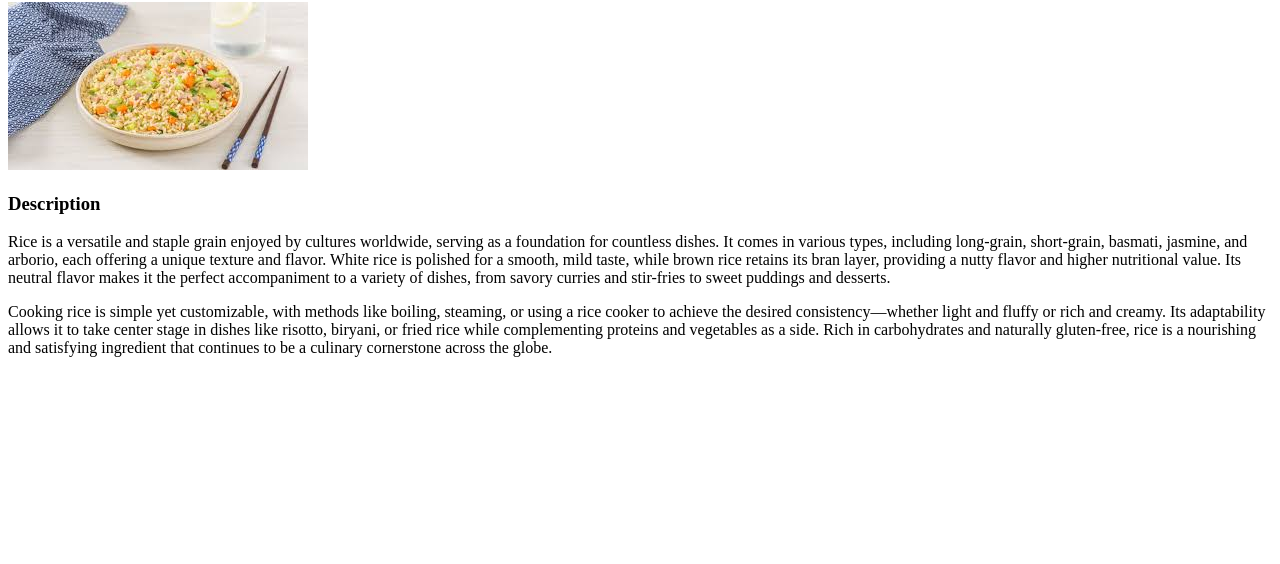
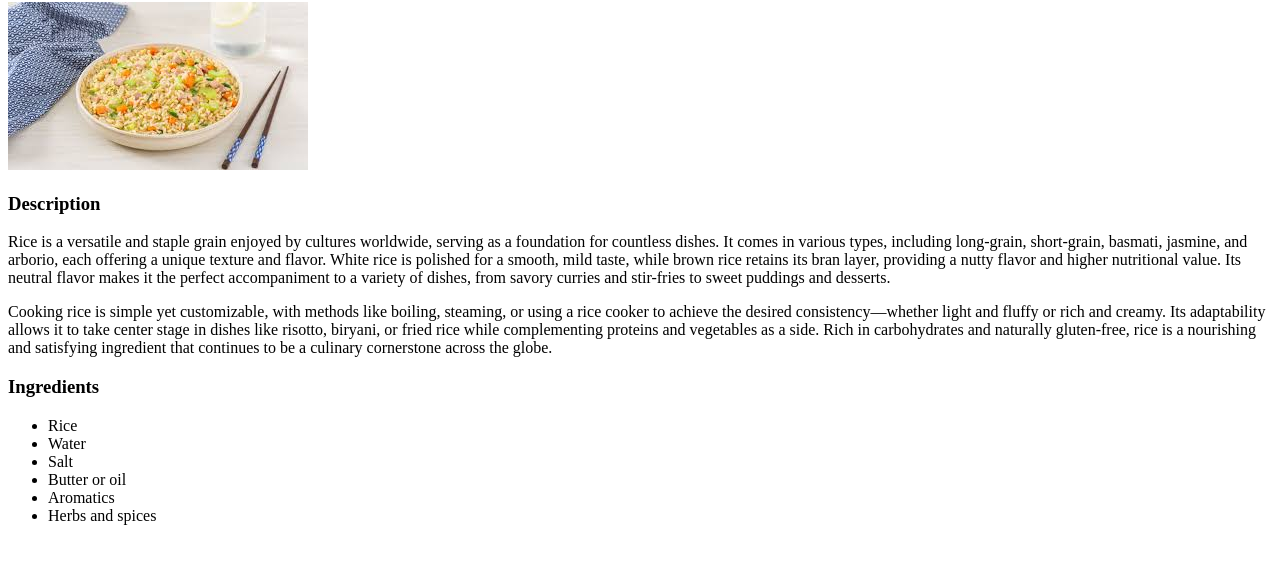
Before and after one commit to Mahmoudijkstra/odin-recipes, a plain HTML site: page recipes/rice.html in a window 1280 px wide. Shown: the part 78-642 px from the top of the page. Drawn offline with Linux system fonts and the light colour scheme.

Commit message:
Add rice ingredients

```diff
--- a/recipes/rice.html
+++ b/recipes/rice.html
@@ -10,5 +10,14 @@
         <h3>Description</h3>
         <p>Rice is a versatile and staple grain enjoyed by cultures worldwide, serving as a foundation for countless dishes. It comes in various types, including long-grain, short-grain, basmati, jasmine, and arborio, each offering a unique texture and flavor. White rice is polished for a smooth, mild taste, while brown rice retains its bran layer, providing a nutty flavor and higher nutritional value. Its neutral flavor makes it the perfect accompaniment to a variety of dishes, from savory curries and stir-fries to sweet puddings and desserts.</p>
         <p>Cooking rice is simple yet customizable, with methods like boiling, steaming, or using a rice cooker to achieve the desired consistency—whether light and fluffy or rich and creamy. Its adaptability allows it to take center stage in dishes like risotto, biryani, or fried rice while complementing proteins and vegetables as a side. Rich in carbohydrates and naturally gluten-free, rice is a nourishing and satisfying ingredient that continues to be a culinary cornerstone across the globe.</p>
+        <h3>Ingredients</h3>
+        <ul>
+            <li>Rice</li>
+            <li>Water</li>
+            <li>Salt</li>
+            <li>Butter or oil</li>
+            <li>Aromatics</li>
+            <li>Herbs and spices</li>
+        </ul>
     </body>
 </html>
```
